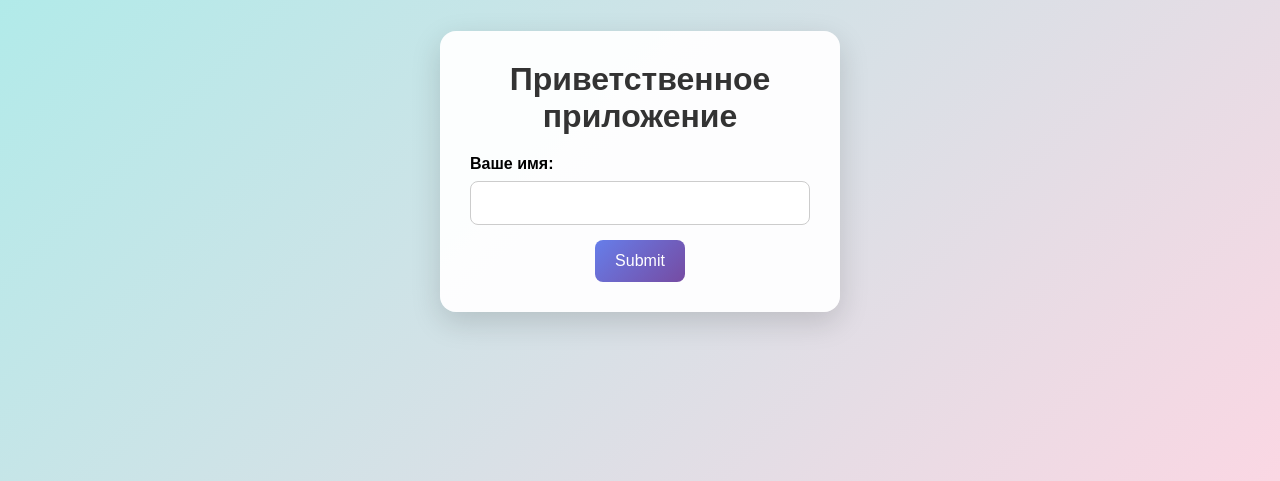
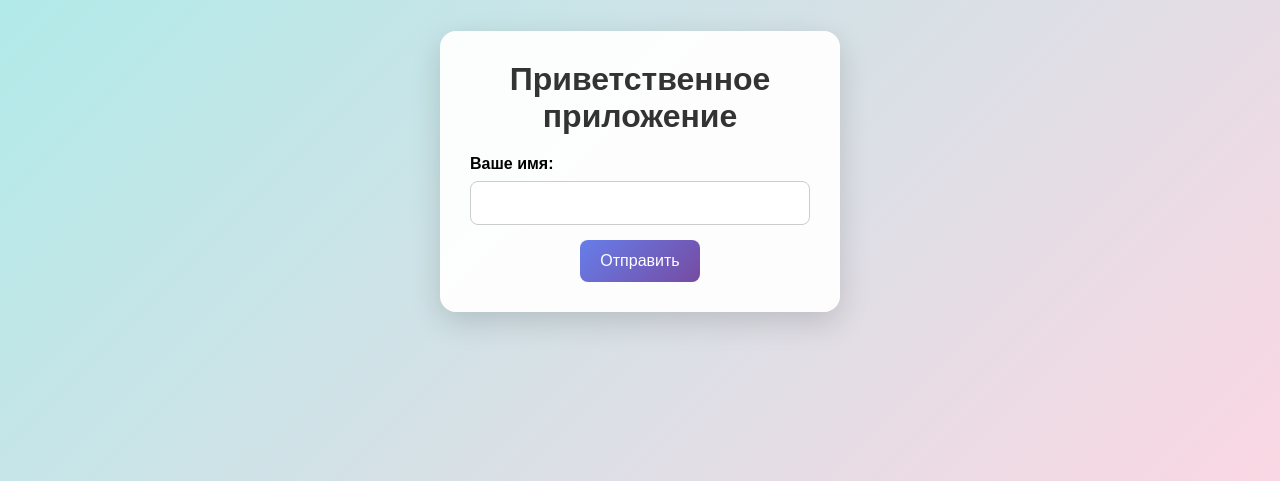
Before and after one commit to sonvgroby/snrgyprct, a Django app: page / in a window 1280 px wide. Shown: the part 229-710 px from the top of the page. Run offline with Django 5.2, Linux system fonts and the light colour scheme.

Commit message:
правка текста

```diff
--- a/case-3-django/greeter/templates/greeter/home.html
+++ b/case-3-django/greeter/templates/greeter/home.html
@@ -24,7 +24,7 @@
                 </div>
                 {% endif %}
             </div>
-            <button type="submit">Submit</button>
+            <button type="submit">Отправить</button>
         </form>
 
         {% if greeting_name %}
```
